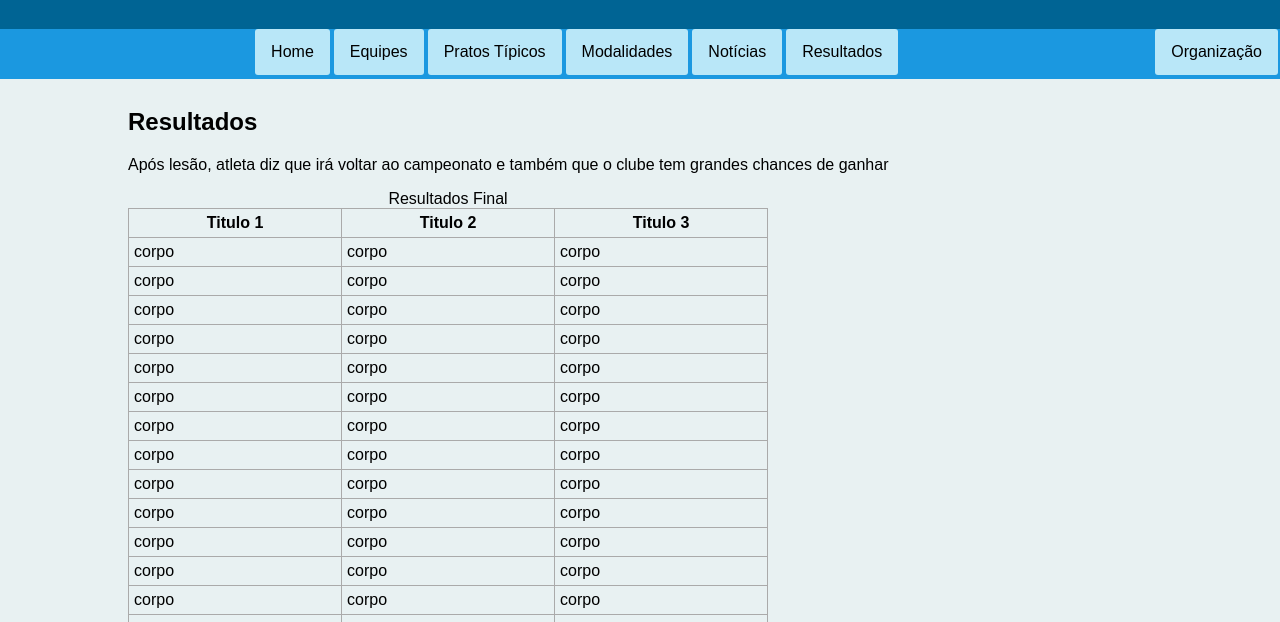
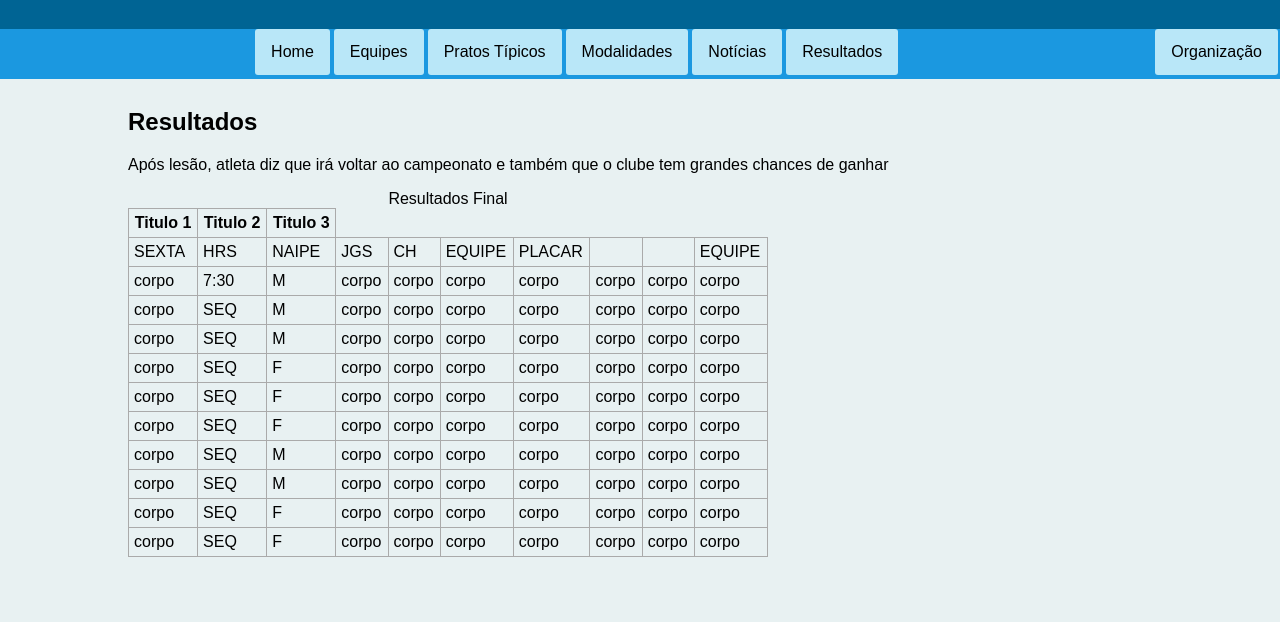
Before and after one commit to YosephTorres/jicca, a plain HTML site: page resultados.html in a window 1280 px wide. Shown: the part 178-800 px from the top of the page. Drawn offline with Linux system fonts and the light colour scheme.

Commit message:
mudança

```diff
--- a/resultados.html
+++ b/resultados.html
@@ -60,75 +60,134 @@
 
   <tbody>
      <tr>
+   <td> SEXTA </td>
+   <td> HRS</td>
+   <td> NAIPE</td>
+   <td> JGS</td>
+   <td> CH</td>
+   <td> EQUIPE</td>
+   <td> PLACAR</td>
+   <td> </td>
+   <td> </td>
+   <td> EQUIPE</td>
+    </tr>
+
+       <tr>
    <td> corpo </td>
-   <td> corpo </td>
+   <td> 7:30</td>
+   <td> M</td>
+   <td> corpo</td>
+   <td> corpo</td>
+   <td> corpo</td>
+   <td> corpo</td>
+   <td> corpo</td>
+   <td> corpo</td>
    <td> corpo</td>
     </tr>
 
        <tr>
    <td> corpo </td>
-   <td> corpo </td>
+   <td> SEQ </td>
+   <td> M</td>
    <td> corpo</td>
-    </tr>
-
-       <tr>
-   <td> corpo </td>
-   <td> corpo </td>
+   <td> corpo</td>
+   <td> corpo</td>
+   <td> corpo</td>
+   <td> corpo</td>
+   <td> corpo</td>
    <td> corpo</td>
     </tr>
       <tr>
    <td> corpo </td>
-   <td> corpo </td>
+   <td> SEQ </td>
+   <td> M</td>
+   <td> corpo</td>
+   <td> corpo</td>
+   <td> corpo</td>
+   <td> corpo</td>
+   <td> corpo</td>
+   <td> corpo</td>
    <td> corpo</td>
     </tr>  <tr>
    <td> corpo </td>
-   <td> corpo </td>
+   <td> SEQ </td>
+   <td> F</td>
+   <td> corpo</td>
+   <td> corpo</td>
+   <td> corpo</td>
+   <td> corpo</td>
+   <td> corpo</td>
+   <td> corpo</td>
    <td> corpo</td>
     </tr>  <tr>
    <td> corpo </td>
-   <td> corpo </td>
+   <td> SEQ </td>
+   <td> F</td>
+   <td> corpo</td>
+   <td> corpo</td>
+   <td> corpo</td>
+   <td> corpo</td>
+   <td> corpo</td>
+   <td> corpo</td>
    <td> corpo</td>
     </tr>  <tr>
       <td> corpo </td>
-   <td> corpo </td>
+      <td> SEQ </td>
+      <td> F</td>
+      <td> corpo</td>
+      <td> corpo</td>
+      <td> corpo</td>
+      <td> corpo</td>
+      <td> corpo</td>
+      <td> corpo</td>
       <td> corpo</td>
     </tr>  <tr>
       <td> corpo </td>
-   <td> corpo </td>
+      <td> SEQ </td>
+      <td> M</td>
+      <td> corpo</td>
+      <td> corpo</td>
+      <td> corpo</td>
+      <td> corpo</td>
+      <td> corpo</td>
+      <td> corpo</td>
       <td> corpo</td>
     </tr>  <tr>
       <td> corpo </td>
-   <td> corpo </td>
+      <td> SEQ </td>
+      <td> M</td>
+      <td> corpo</td>
+      <td> corpo</td>
+      <td> corpo</td>
+      <td> corpo</td>
+      <td> corpo</td>
+      <td> corpo</td>
       <td> corpo</td>
     </tr>  <tr>
       <td> corpo </td>
-   <td> corpo </td>
+      <td> SEQ </td>
+      <td> F</td>
+      <td> corpo</td>
+      <td> corpo</td>
+      <td> corpo</td>
+      <td> corpo</td>
+      <td> corpo</td>
+      <td> corpo</td>
       <td> corpo</td>
     </tr>  <tr>
       <td> corpo </td>
-   <td> corpo </td>
+      <td> SEQ </td>
+      <td> F</td>
+      <td> corpo</td>
+      <td> corpo</td>
+      <td> corpo</td>
+      <td> corpo</td>
+      <td> corpo</td>
+      <td> corpo</td>
       <td> corpo</td>
     </tr>
-      <tr>
-   <td> corpo </td>
-   <td> corpo </td>
-   <td> corpo</td>
-    </tr>
-      <tr>
-   <td> corpo </td>
-   <td> corpo </td>
-   <td> corpo</td>
-    </tr>
-      <tr>
-   <td> corpo </td>
-   <td> corpo </td>
-   <td> corpo</td>
-    </tr>
-      <tr>
-   <td> corpo </td>
-   <td> corpo </td>
-   <td> corpo</td>
-    </tr>
+
+
 
   </tbody>
               </table>
```
Lines whose indentation alone changed are shown as unchanged.
